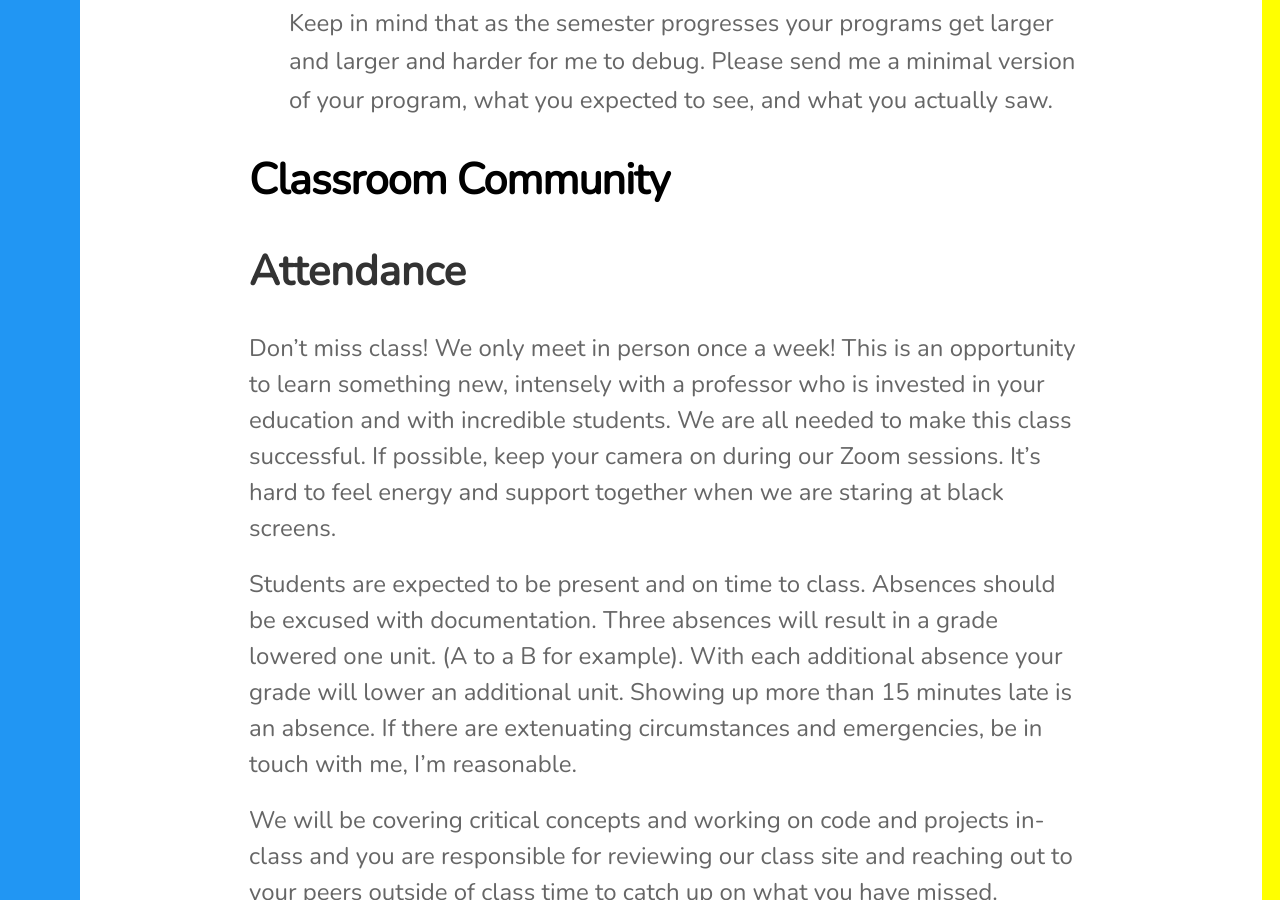
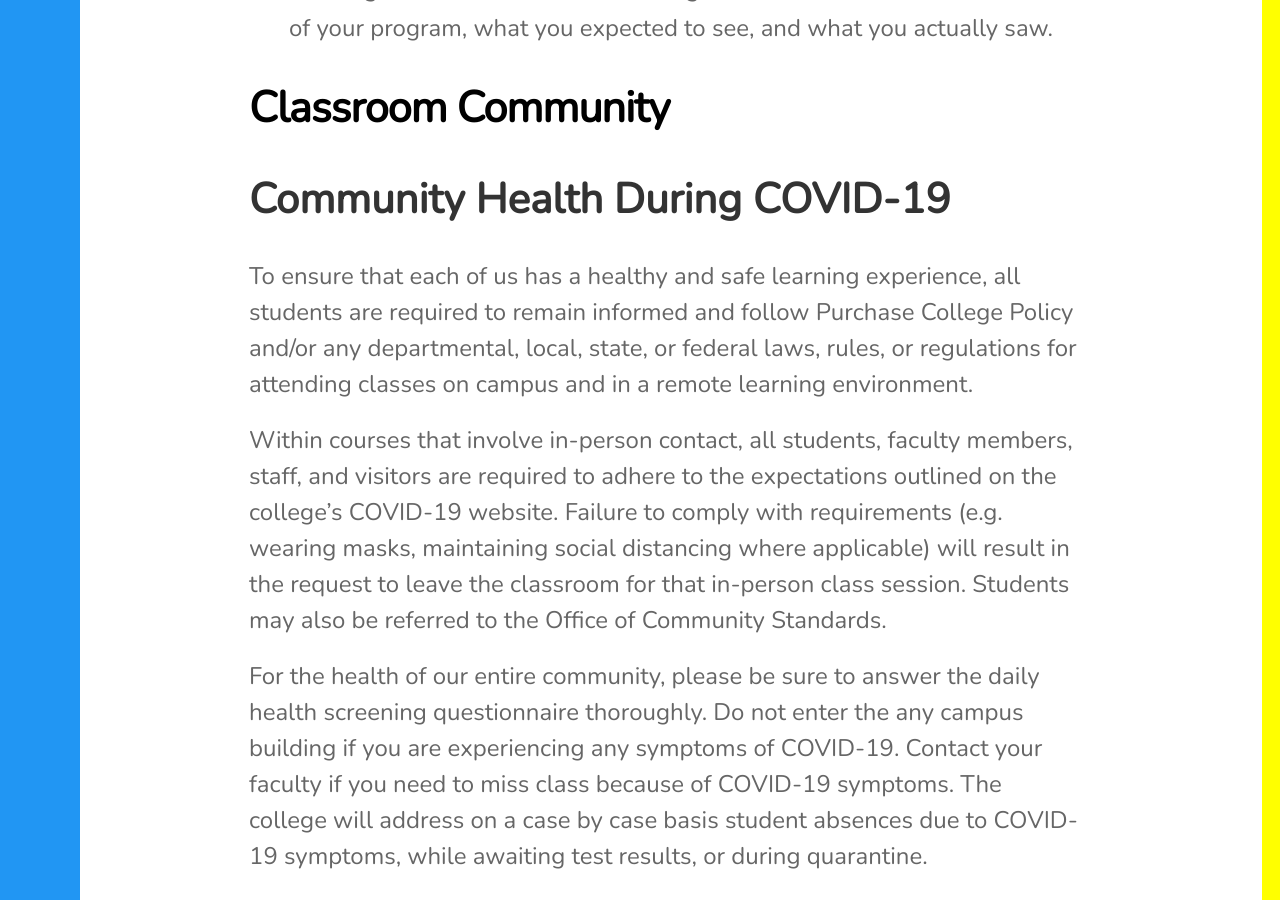
Before and after one commit to lee2sman/p4va_fall2021, a Jekyll site: the page built from pages/syllabus.md, in a window 1280 px wide and 900 px high, scrolled down 10358 px. Built offline with Jekyll 4.4.1, drawn with Linux system fonts in a browser that asks for light colours; nearby versions of some CDN libraries; some of the changed text lies outside the part shown.

Commit message:
add syllabus

```diff
--- a/pages/syllabus.md
+++ b/pages/syllabus.md
@@ -69,7 +69,7 @@ In this course we will be learning p5.js, an open source creative coding environ
 
 # Two "Field" Trips
 
-You are required to submit short write-ups of reports on two art and code-related events this semester. There are art and code events happening almost every weekend. And under coronavirus they are all online. I list many events online at [Data, Art and Technology](https://dart.fyi/) online and will also announce lots of opportunities to sign up for these (mostly free) events.
+You are required to submit short write-ups of reports on two art and code-related events this semester. There are art and code events happening almost every weekend. And under coronavirus they are mostly online.
 
 Each report must include:
 
@@ -143,30 +143,46 @@ code
 
 # Classroom Community
 
-## Attendance
+## Community Health During COVID-19
 
-Don't miss class! We only meet in person once a week! This is an opportunity to learn something new, intensely with a professor who is invested in your education and with incredible students. We are all needed to make this class successful. If possible, keep your camera on during our Zoom sessions. It's hard to feel energy and support together when we are staring at black screens.
+To ensure that each of us has a healthy and safe learning experience, all students are required to remain informed and follow Purchase College Policy and/or any departmental, local, state, or federal laws, rules, or regulations for attending classes on campus and in a remote learning environment.
 
-Students are expected to be present and on time to class. Absences should be excused with documentation. Three absences will result in a grade lowered one unit. (A to a B for example). With each additional absence your grade will lower an additional unit. Showing up more than 15 minutes late is an absence. If there are extenuating circumstances and emergencies, be in touch with me, I'm reasonable.
+Within courses that involve in-person contact, all students, faculty members, staff, and visitors are required to adhere to the expectations outlined on the college’s COVID-19 website. Failure to comply with requirements (e.g. wearing masks, maintaining social distancing where applicable) will result in the request to leave the classroom for that in-person class session. Students may also be referred to the Office of Community Standards.
 
-We will be covering critical concepts and working on code and projects in-class and you are responsible for reviewing our class site and reaching out to your peers outside of class time to catch up on what you have missed.
+For the health of our entire community, please be sure to answer the daily health screening questionnaire thoroughly. Do not enter the any campus building if you are experiencing any symptoms of COVID-19. Contact your faculty if you need to miss class because of COVID-19 symptoms. The college will address on a case by case basis student absences due to COVID-19 symptoms, while awaiting test results, or during quarantine.
 
-## Discord
+## Counseling
 
-We will be using the online messaging and chat software Discord. You can access it through a web browser or download a standalone application. We will use it outside of our Zoom sessions. If you have a question and want help, ask in the #questions channel. For any big important news I will put official class announcements on the #announcements channel and I will also post it to Moodle or email the entire class.
+Help is available at the Counseling Center on campus for difficulties with emotional wellbeing and psychological functioning.   If distress is interfering in relationships, academics, work, or daily life, confidential support can be had right away. Contact the Counseling Center at (914) 251-6390 or COU.counseling.center@purchase.edu on M – F, 9 am – 5 pm. The Counseling Center’s [website](https://www.purchase.edu/counseling-center/index.php) lists after hours emergency resources for mental health crises, sexual assault or interpersonal violence emergencies ([Campus Advocacy Services](https://www.purchase.edu/counseling-center/emergency/sexual-assault-and-misconduct-help/),  [self-help](https://www.purchase.edu/counseling-center/TAO/) and additional coping resources.
 
-You are welcome to ask and answer questions and have ongoing conversations. Please keep announcements a channel just for me to post class announcements. Please remember to be respectful and treat this as a virtual extension of the classroom.
+## Expectations of Students
 
-## Philosophy
+Phones distract. Put them away.
 
-We are all learners and educators. Your experience and participation is valid and necessary. I am not the sole source of information. You are responsible for and encouraged to be in charge of your own education. Leap forth into areas of interest. Teach with and learn from others.
+Turn off all notifications. Put phones away.
+
+Please close your laptop while your fellow students are presenting work. You’re otherwise welcome to use laptops in class for classwork. For emergencies, go into the hallway to make a call.
+
+We are all learners and educators. I'm looking forward to learning from you as much as I hope to share my own knowledge. Your experience and participation is valid and necessary. I am not the sole source of information. You are responsible for and encouraged to be in charge of your own education. Leap forth into areas of interest. Teach with and learn from others.
 
 Please hold me accountable and point out areas that need to be improved.
 
 - Help each other out. Ask lots of questions of me and your fellow students.
 - Learning to program is failure followed by success.
 - If you are feeling left behind, stuck, or frustrated in any way, please let me know immediately. I am here to help.
-- Sleep enough hours. Good sleep will get you through college, reduce stress, help you do well in class, and feel better. And it's free.
+- Sleep enough hours. Good sleep will get you through college, reduce stress, help you do well in class, and feel better.
+
+## Expectations of Professor
+
+I will be accessible to you in class, office hours, and online. I will respond promptly within 24 hours during the schoolweek to any questions and can clarify anything from our class.
+
+I will use your preferred name and pronouns and treat you with respect.
+
+If you come to me with a request or feedback I will listen and give my full consideration.
+
+If you have a concern or an emergency I will help you to services and support.
+
+I will give prompt and clear feedback to you on your progress in class at set points in the semester and any time you make a request via email.
 
 ### Statement of Values and Code of Conduct
 
@@ -175,6 +191,19 @@ Please hold me accountable and point out areas that need to be improved.
 It is my intent to lead a course that serves students from diverse backgrounds and perspectives, and that our varied life experiences may enter the classroom as a resource, strength and benefit. I will address you by your name and pronouns and make arrangements to address disabilities or religious needs.
 
 Free exchange of ideas and critique is encouraged and expected but I will not tolerate harassment, including threats of violence, deliberate intimidation, unwelcome sexual attention, and offensive comments related to gender identity and expression, sexual orientation, race, ethnicity, language, neuro-type, size, ability, class, religion, culture, subculture, political opinion, age, skill level, occupation, or background. During class discussion and critique we aim to speak and to listen, be mindful and generous in our interactions, and make everyone feel heard.
+
+## Attendance
+
+Don't miss class! We only meet in person once a week! This is an opportunity to learn something new, intensely with a professor who is invested in your education and with incredible students. We are all needed to make this class successful.
+
+Students are expected to be present and on time to class. Absences should be excused with documentation. Three absences will result in a grade lowered one unit. (A to a B for example). With each additional absence your grade will lower an additional unit. Showing up more than 15 minutes late is an absence. If there are extenuating circumstances and emergencies, be in touch with me, I'm reasonable.
+
+We will be covering critical concepts and working on code and projects in-class and you are responsible for reviewing our class site and reaching out to your peers outside of class time to catch up on what you have missed.
+
+## Discord
+
+We will be using the online messaging and chat software Discord. You can access it through a web browser or download a standalone application. We will use it outside of our class sessions. If you have a question and want help, ask in the #questions channel. For any big important news I will put official class announcements on the #announcements channel and I will also post it to Moodle or email the entire class. You are welcome to ask and answer questions and have ongoing conversations. Please remember to be respectful and treat this as a virtual extension of the classroom.
+
 
 ## Grades
 
@@ -195,9 +224,53 @@ D+ 67 - 69
 D  60 - 66
 F  59 and below
 
-## Participation
+(Participation includes asking or answering questions in class, participating in office hours or co-teaching others, assisting in group work and conversations, participating in online forum, and in other ways.)
 
-* Participation includes asking or answering questions in class, participating in office hours or co-teaching others, assisting in group work and conversations, participating in online forum, and in other ways.
+### Dates
+
+Last day to withdraw from full-term courses: Friday October 22.
+
+Thanksgiving break: Wednesday November 24 - Sunday November 28.
+
+Advising Week: Monday November 8 - Friday November 12.
+
+Spring Registration begins: Monday November 15.
+
+Final exam week: Monday December 13 - Friday December 17. We will do final presentations.
+
+Classes end December 17.
+
+### Schedule
+
+Week 1 - Introduction
+
+Week 2 - Variables and Conditionals
+
+Week 3 - Loops and Translation
+
+Week 4 - Media
+
+Week 5 - Functions, Arguments, Fonts
+
+Week 6 - Arrays
+
+Week 7 - Camera and Pixel Array
+
+Week 8 - 10print
+
+Week 9 - Sound and Video
+
+Week 10 - Autonomous Drawing Agents
+
+Week 11 - Text and Data
+
+Week 12 - Online Artworks
+
+Week 13 - 3D, and Beyond p5.js
+
+Week 14 - Final Project check-in
+
+Week 15 - Final Presentations
 
 ## Resources
 
```
